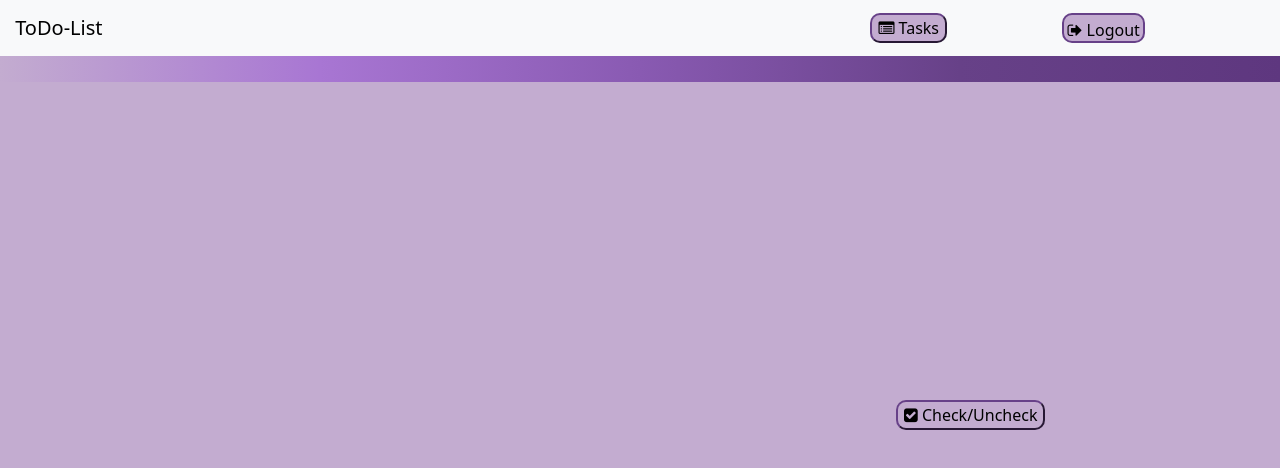
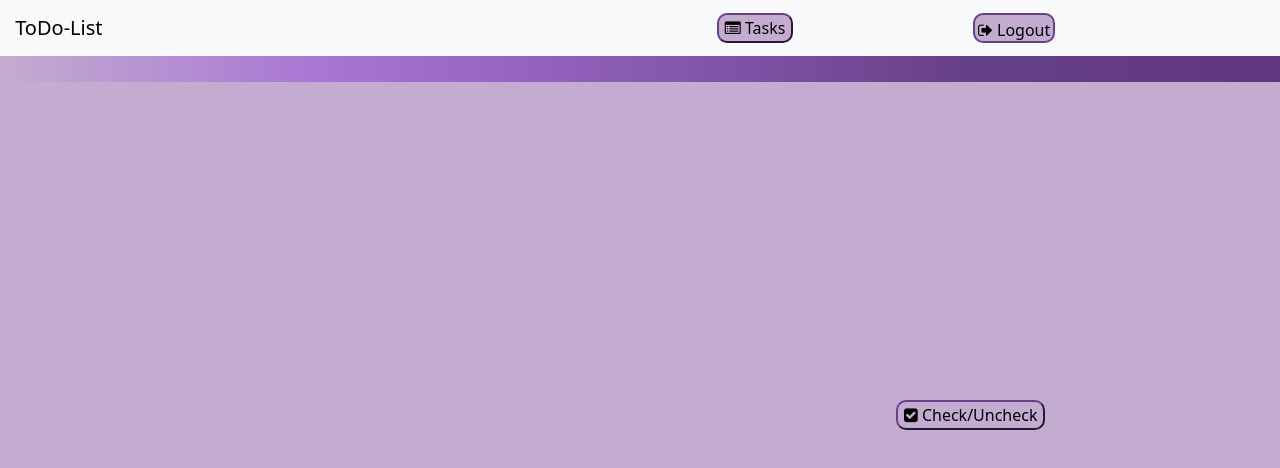
Before and after one commit to iamsalinivijayan/ToDo, a plain HTML site: page home.html in a window 1280 px wide. Drawn offline with nearby package versions, Linux system fonts and the light colour scheme.

Commit message:
Second commit

```diff
--- a/styles.css
+++ b/styles.css
@@ -45,12 +45,12 @@ a{
     border:2px solid #674188;
     height: .8cm;
     position: absolute;
-    left: 83%;
+    left: 76%;
 }
 
 #taskbutton{
     position:absolute;
-    left: 68%;
+    left: 56%;
 }
 
 #todoList{
```
